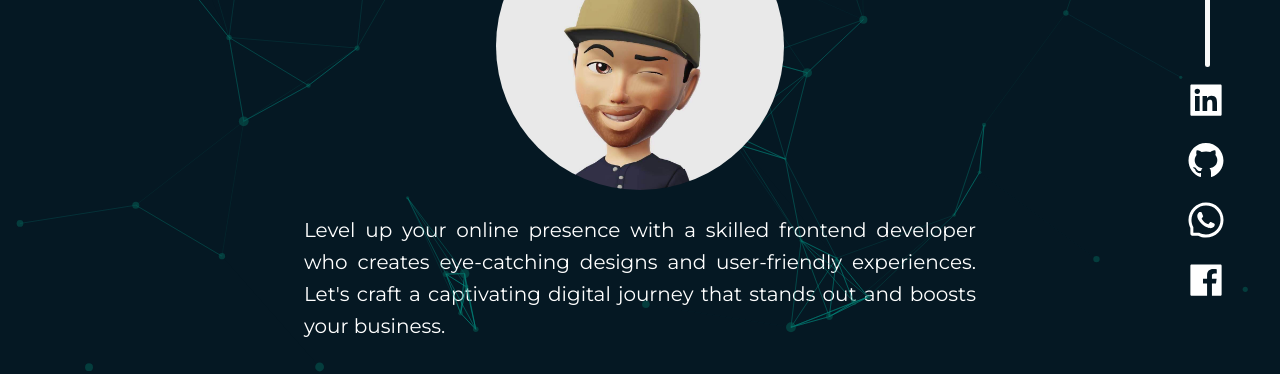
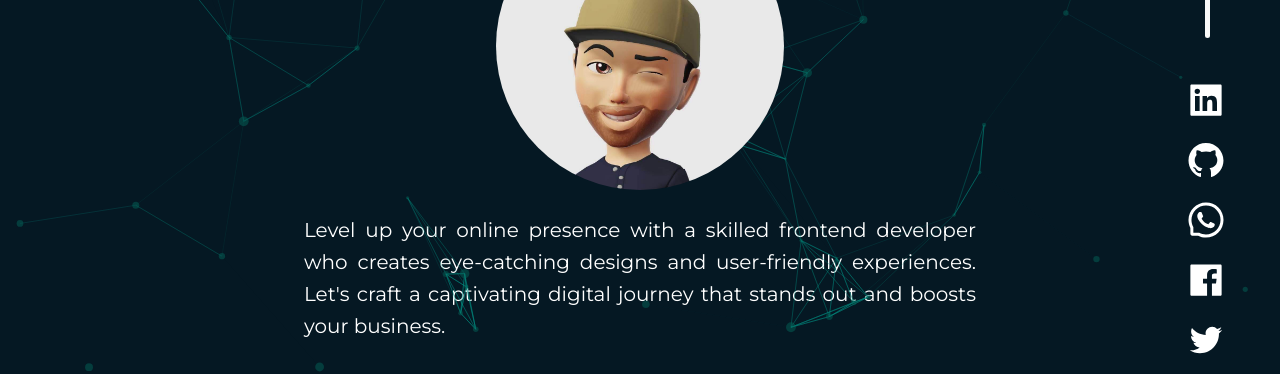
Before and after one commit to Taha1dev/portfolio, a Next.js app: page / in a window 1280 px wide. Shown: the part 426-800 px from the top of the page. Built offline with nearby package versions, Linux system fonts and the light colour scheme.

Commit message:
add twitter link

```diff
--- a/components/footer/Footer.jsx
+++ b/components/footer/Footer.jsx
@@ -3,6 +3,7 @@ import {
   AiFillFacebook,
   AiFillGithub,
   AiFillLinkedin,
+  AiOutlineTwitter,
   AiOutlineWhatsApp,
 } from 'react-icons/ai';
 import Anchor from '../link/Anchor';
@@ -11,31 +12,33 @@ export default function Footer() {
   const links = [
     {
       id: 1,
-      className: 'mx-4',
       ariaLabel: 'linkedin',
       href: 'https://www.linkedin.com/in/taha-al-mulla-17a76923a/',
       icon: <AiFillLinkedin size={40} />,
     },
     {
       id: 2,
-      className: 'mx-4',
       ariaLabel: 'github',
       href: 'https://github.com/Taha1dev',
       icon: <AiFillGithub size={40} />,
     },
     {
       id: 3,
-      className: 'mx-4',
       ariaLabel: 'whatsapp',
       href: 'https://wa.link/yns3z1',
       icon: <AiOutlineWhatsApp size={40} />,
     },
     {
       id: 4,
-      className: 'mx-4',
       ariaLabel: 'facebook',
       href: 'https://www.facebook.com/profile.php?id=100010269363969&mibextid=ZbWKwL',
       icon: <AiFillFacebook size={40} />,
+    },
+    {
+      id: 5,
+      ariaLabel: 'twitter',
+      href: 'https://twitter.com/TahaAlMull67632',
+      icon: <AiOutlineTwitter size={40} />,
     },
   ];
   return (
@@ -44,7 +47,7 @@ export default function Footer() {
         {links.map((link) => (
           <Anchor
             key={link.id}
-            className={link.className}
+            className="mx-4"
             ariaLabel={link.ariaLabel}
             href={link.href}
           >
--- a/components/socialLinks/SocialLinks.jsx
+++ b/components/socialLinks/SocialLinks.jsx
@@ -3,6 +3,7 @@ import {
   AiFillLinkedin,
   AiFillGithub,
   AiOutlineWhatsApp,
+  AiOutlineTwitter,
 } from 'react-icons/ai';
 import styles from './social.module.css';
 import Anchor from '../link/Anchor';
@@ -30,10 +31,15 @@ const SocialLinks = () => {
     },
     {
       id: 4,
-
       ariaLabel: 'facebook',
       href: 'https://www.facebook.com/profile.php?id=100010269363969&mibextid=ZbWKwL',
       icon: <AiFillFacebook size={40} />,
+    },
+    {
+      id: 5,
+      ariaLabel: 'twitter',
+      href: 'https://twitter.com/TahaAlMull67632',
+      icon: <AiOutlineTwitter size={40} />,
     },
   ];
   return (
```
